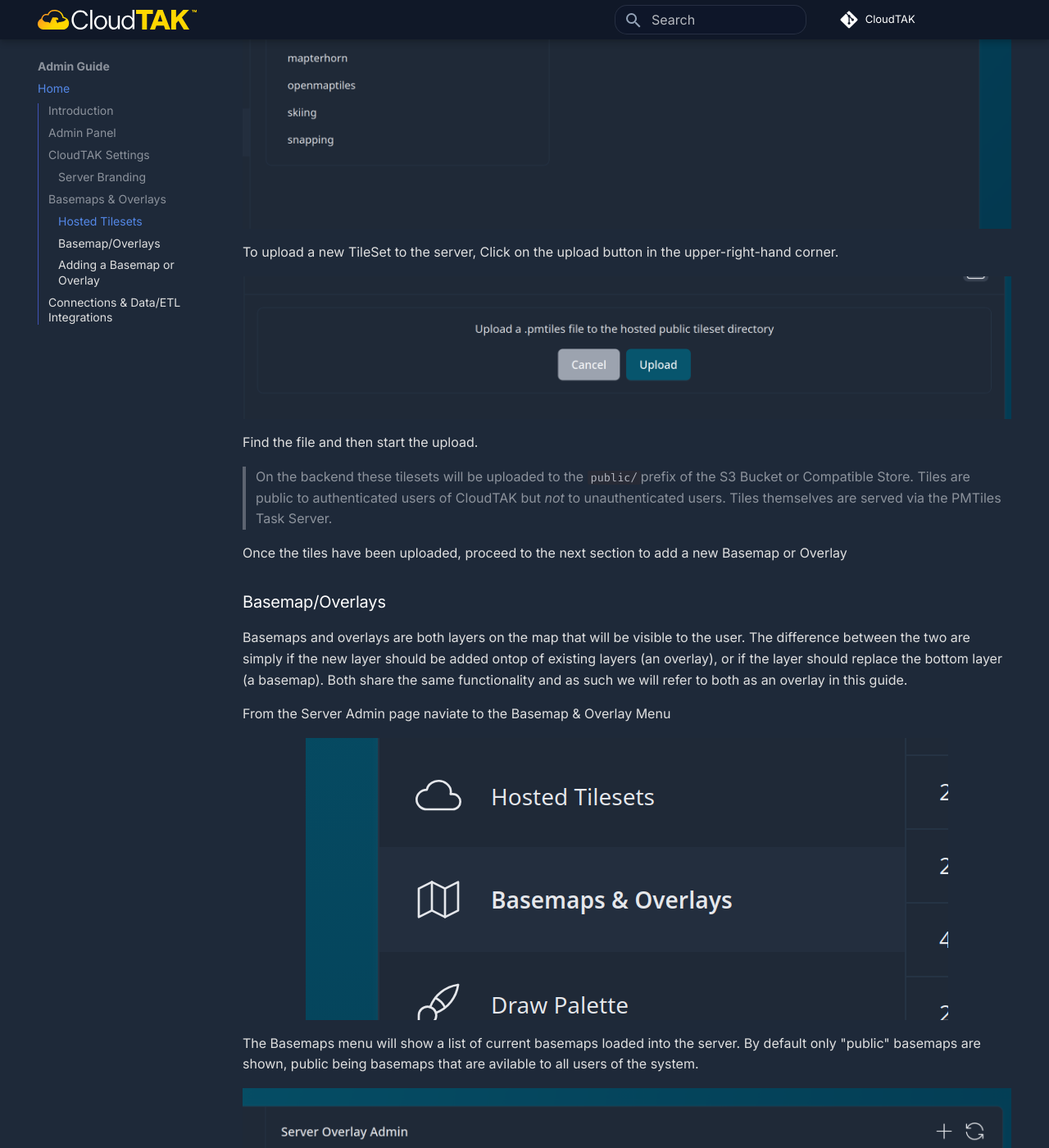
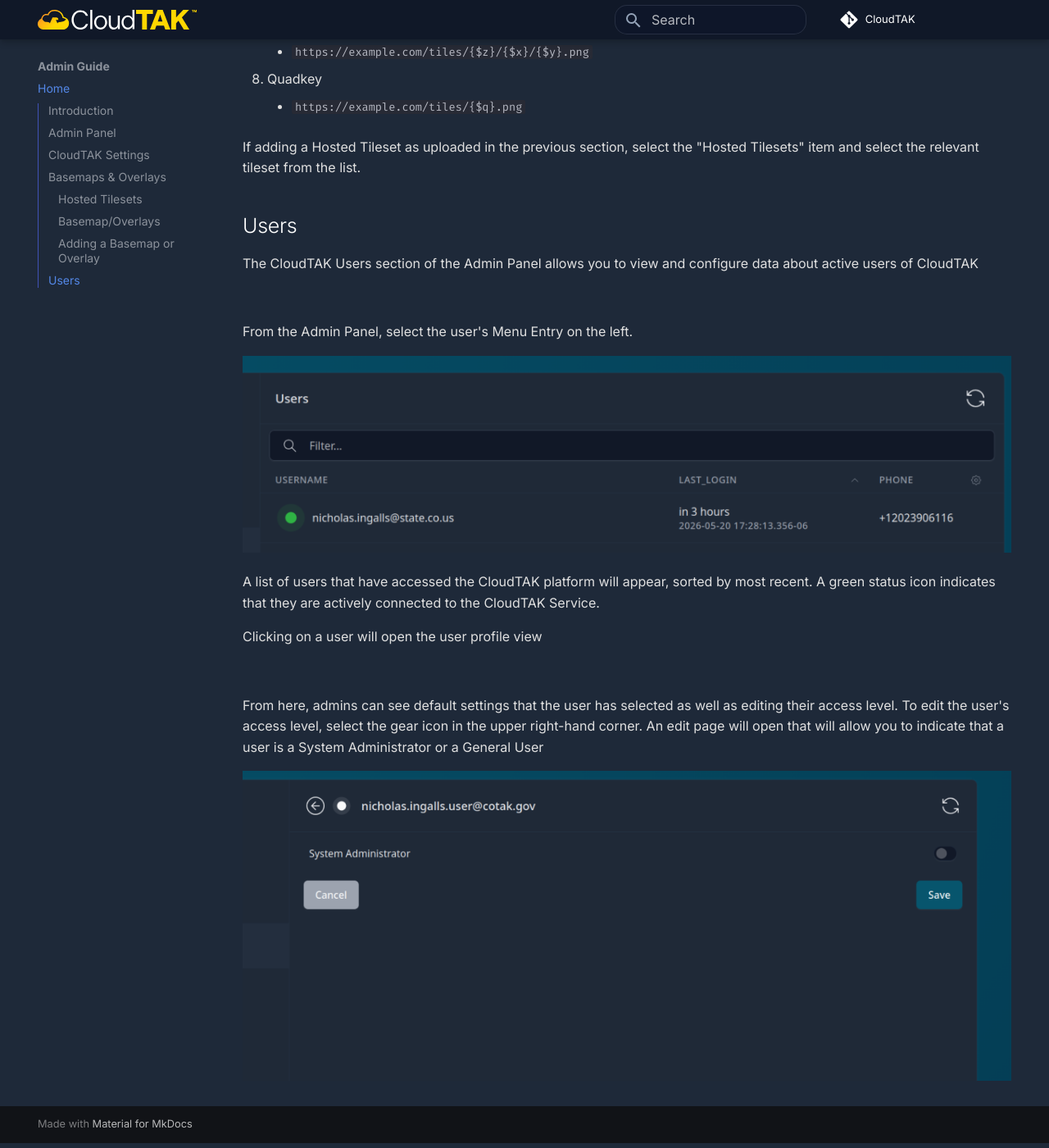
Before and after one commit to dfpc-coe/CloudTAK-Docs, an MkDocs documentation site: the page built from docs/admin.md, in a window 1280 px wide and 1400 px high, scrolled down 4595 px. Shown: the whole window at 82% size. Built offline with MkDocs 1.6.1 and Material for MkDocs 9.7.7, drawn with Linux system fonts in a browser that asks for light colours; comment, search, counter and statistics services are not loaded; some of the changed text lies outside the part shown.

Commit message:
User Editing

```diff
--- a/docs/admin.md
+++ b/docs/admin.md
@@ -9,13 +9,13 @@
 
 The admin panel can be accessed once logged in to the CloudTAK Map View.
 
-| Large Device Side Menu                                                                                     | From within the Main Menu                                                                            |
-| ---------------------------------------------------------------------------------------------------------- | ---------------------------------------------------------------------------------------------------- |
-| ![Large device side menu](assets/2025-12-31-17-14-53-image.png){ style="display: block; margin: 0 auto;" } | ![Main menu access](assets/2025-12-31-17-15-22-image.png){ style="display: block; margin: 0 auto;" } |
+| Large Device Side Menu                                          | From within the Main Menu                                 |
+| --------------------------------------------------------------- | --------------------------------------------------------- |
+| ![Large device side menu](assets/2025-12-31-17-14-53-image.png) | ![Main menu access](assets/2025-12-31-17-15-22-image.png) |
 
 Once you enter the Admin Panel, you will get a screen like the following:
 
-![Admin panel overview](assets/2025-12-31-17-16-08-image.png){ style="display: block; margin: 0 auto;" }
+<img src="assets/2025-12-31-17-16-08-image.png" title="" alt="Admin panel overview" data-align="center">
 
 ## CloudTAK Settings
 
@@ -23,19 +23,17 @@
 
 From the Admin Page, select the CloudTAK Settings Menu Item on the left:
 
-![CloudTAK settings menu item](assets/2025-12-31-17-17-34-image.png){ style="display: block; margin: 0 auto;" }
-
-### Server Branding
+<img src="assets/2025-12-31-17-17-34-image.png" title="" alt="CloudTAK settings menu item" data-align="center">
 
 CloudTAK can be configured to use a custom logo and naming scheme to more easily identify and customize the server to fit your agency.
 
 To configure, select the "Login Page" option and then the Pencil icon in the upper right-hand corner to edit.
 
-![Login page branding settings](assets/2025-12-31-17-21-47-image.png){ style="display: block; margin: 0 auto;" }
+<img src="assets/2025-12-31-17-21-47-image.png" title="" alt="Login page branding settings" data-align="center">
 
 Add any or all of the options you wish to customize and then select "Save Setting" in the bottom right.
 
-![Save branding settings](assets/2025-12-31-17-22-36-image.png){ style="display: block; margin: 0 auto;" }
+<img src="assets/2025-12-31-17-22-36-image.png" title="" alt="Save branding settings" data-align="center">
 
 ## Basemaps & Overlays
 
@@ -53,45 +51,37 @@
 
 CloudTAK supports serving tiles diretly from a PMTiles Archive. To upload a PMTiles archive, from the Admin Page, navigate to the Hosted Tilesets Menu.
 
-<img src="../assets/2026-03-19-20-38-45-image.png" title="" alt="" style="display: block; margin: 0 auto;">
+<img src="./assets/2026-03-19-20-38-45-image.png" title="" alt="" data-align="center">
 
 On the Hosted Tilesets page you can see a list of tilesets that are hosted on the server (If any).
 
-<img src="../assets/2026-03-19-20-39-49-image.png" title="" alt="" style="display: block; margin: 0 auto;">
+<img title="" src="./assets/2026-03-19-20-39-49-image.png" alt="" style="display: block; margin: 0 auto;" data-align="center">
 
 To upload a new TileSet to the server, Click on the upload button in the upper-right-hand corner.
 
-<img src="../assets/2026-03-19-20-40-39-image.png" title="" alt="" style="display: block; margin: 0 auto;">
+<img title="" src="./assets/2026-03-19-20-40-39-image.png" alt="" style="display: block; margin: 0 auto;" data-align="center">
 
 Find the file and then start the upload.
 
-
-
 > On the backend these tilesets will be uploaded to the `public/`prefix of the S3 Bucket or Compatible Store. Tiles are public to authenticated users of CloudTAK but _not_ to unauthenticated users. Tiles themselves are served via the PMTiles Task Server.
 
-
-
 Once the tiles have been uploaded, proceed to the next section to add a new Basemap or Overlay
-
-
 
 ### Basemap/Overlays
 
 Basemaps and overlays are both layers on the map that will be visible to the user. The difference between the two are simply if the new layer should be added ontop of existing layers (an overlay), or if the layer should replace the bottom layer (a basemap). Both share the same functionality and as such we will refer to both as an overlay in this guide.
 
-
-
 From the Server Admin page naviate to the Basemap & Overlay Menu
 
-<img title="" src="../assets/2026-03-19-20-48-48-image.png" alt="" style="display: block; margin: 0 auto;">
+<img title="" src="./assets/2026-03-19-20-48-48-image.png" alt="" style="display: block; margin: 0 auto;" data-align="center">
 
 The Basemaps menu will show a list of current basemaps loaded into the server. By default only "public" basemaps are shown, public being basemaps that are avilable to all users of the system.
 
-![](../assets/2026-03-19-20-49-21-image.png){ style="display: block; margin: 0 auto;" }
+<img src="./assets/2026-03-19-20-49-21-image.png" title="" alt="" data-align="center">
 
 Seeing a user's personal basemaps is possible when warranted by clicking on the "Filter" icon and choosing "All" or "User" from the dropdown list.
 
-<img src="../assets/2026-03-19-20-50-46-image.png" title="" alt="" style="display: block; margin: 0 auto;">
+<img title="" src="./assets/2026-03-19-20-50-46-image.png" alt="loading-ag-497" style="display: block; margin: 0 auto;">
 
 ### Adding a Basemap or Overlay
 
@@ -131,8 +121,24 @@
 
    If adding a Hosted Tileset as uploaded in the previous section, select the "Hosted Tilesets" item and select the relevant tileset from the list.
 
+## Users
+
+The CloudTAK Users section of the Admin Panel allows you to view and configure data about active users of CloudTAK
+
+<img src="assets/2026-05-20-14-03-46-image.png" title="" alt="" data-align="center">
+
+From the Admin Panel, select the user's Menu Entry on the left.
 
 
 
+![](assets/2026-05-20-14-04-51-image.png)
 
-## Connections & Data/ETL Integrations
+A list of users that have accessed the CloudTAK platform will appear, sorted by most recent. A green status icon indicates that they are actively connected to the CloudTAK Service.
+
+Clicking on a user will open the user profile view
+
+<img src="assets/2026-05-20-14-06-11-image.png" title="" alt="" data-align="center">
+
+From here, admins can see default settings that the user has selected as well as editing their access level. To edit the user's access level, select the gear icon in the upper right-hand corner. An edit page will open that will allow you to indicate that a user is a System Administrator or a General User
+
+![](assets/2026-05-20-14-06-51-image.png)
```
Also changed, not shown: docs/assets/2026-05-20-14-03-46-image.png (added), docs/assets/2026-05-20-14-04-51-image.png (added), docs/assets/2026-05-20-14-06-11-image.png (added), docs/assets/2026-05-20-14-06-51-image.png (added).
